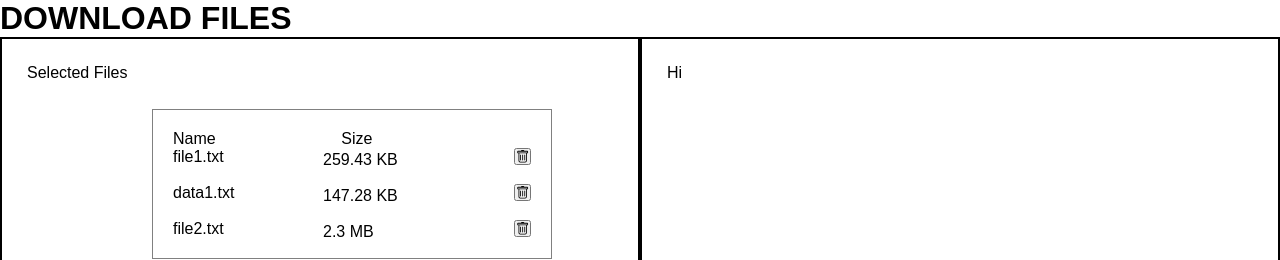
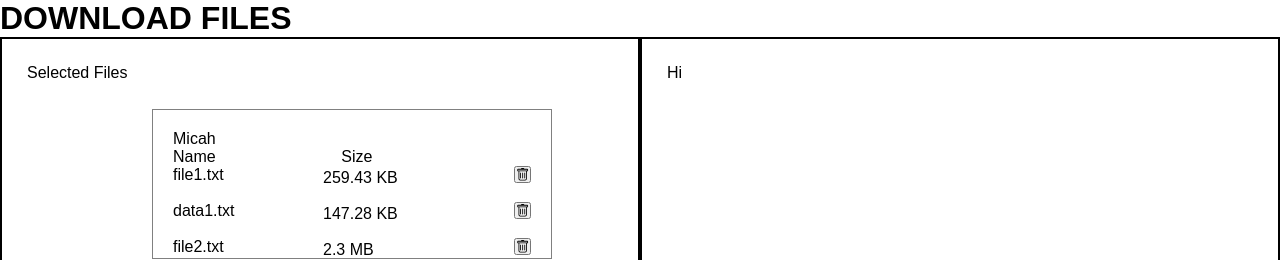
Before and after one commit to LilyEYang/rescale-download-react, a React app: page / in a window 1280 px wide. Shown: the top 260 px of the page. Built offline with nearby package versions, Linux system fonts and the light colour scheme.

Commit message:
feat: added my name for testing commit

```diff
--- a/src/components/Download/index.tsx
+++ b/src/components/Download/index.tsx
@@ -37,6 +37,7 @@ class Download extends React.Component {
             <Panel>
               <p>Selected Files</p>
               <FileBox>
+                <p> Micah</p>
                 <Para1>Name</Para1>
                 <Para2>Size</Para2>
                 <ul>{this.listFile}</ul>
```
Also changed, not shown: 2 other files (tests, documents, lock files or other folders).
